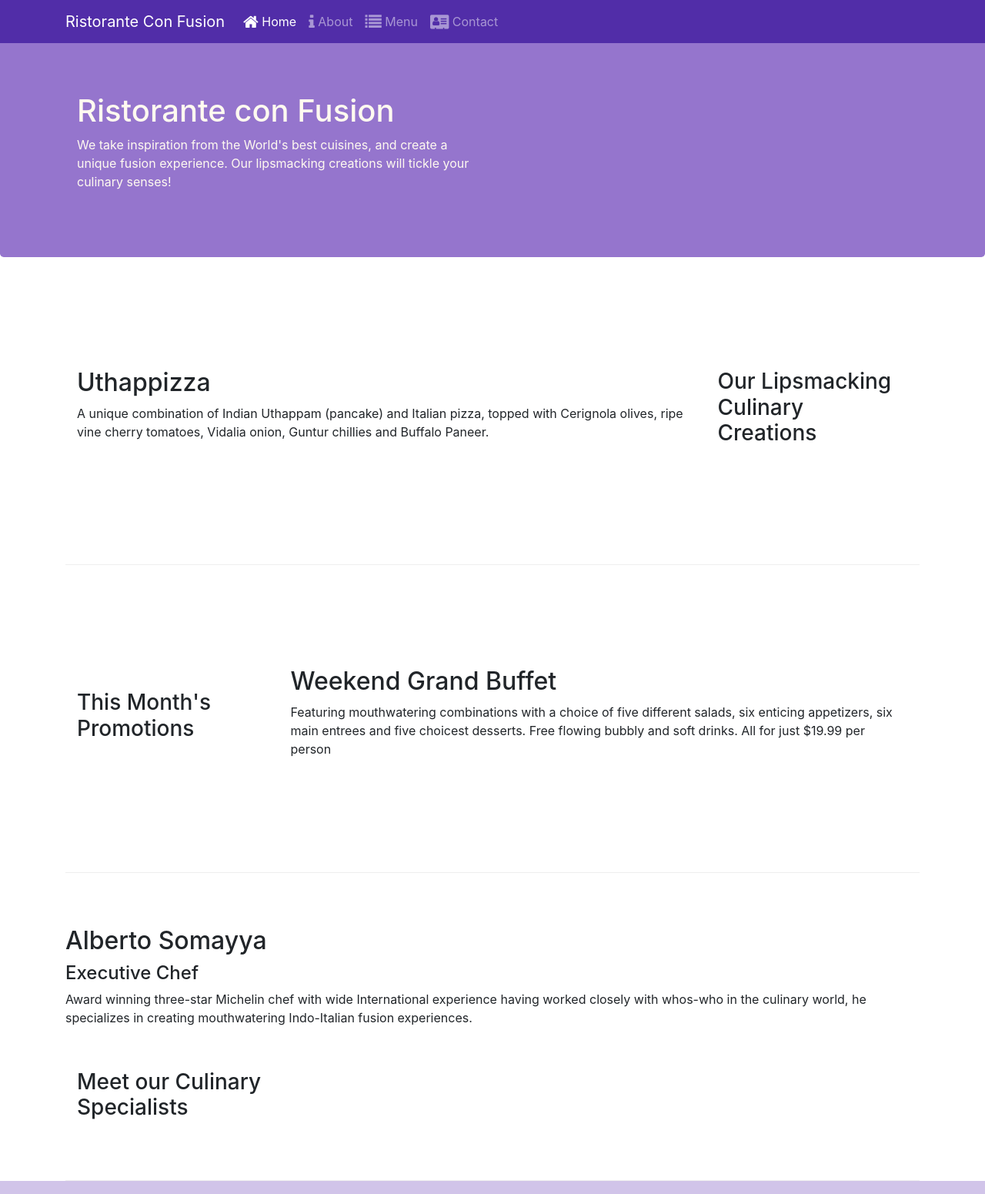
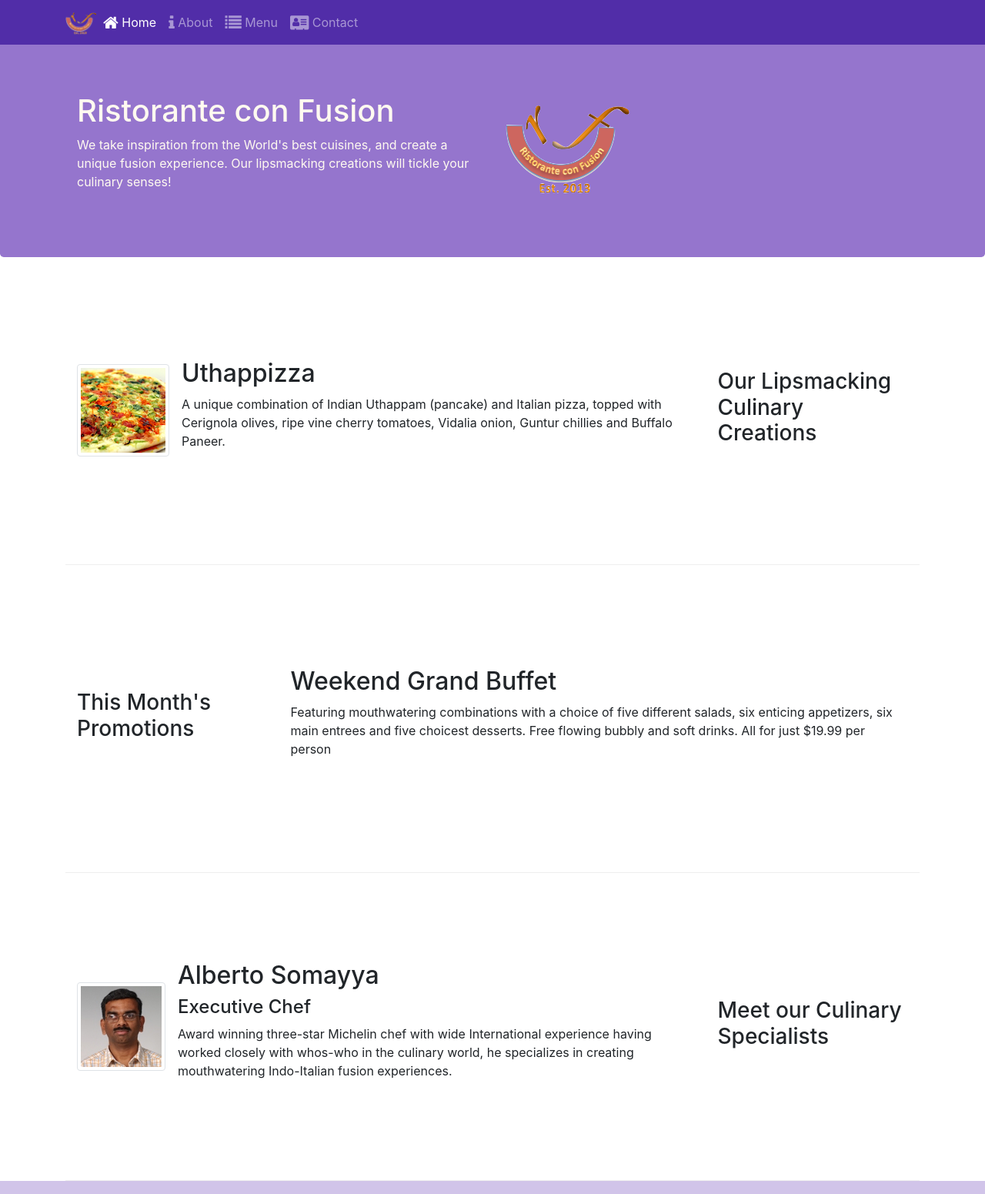
Before and after one commit to Mayankjain301001/Bootstrap-Project, a website: page Bootstrap4/conFusion/index.html in a window 1280 px wide. Shown: the top 1551 px of the page at 77% size. Drawn offline with nearby package versions, Linux system fonts and the light colour scheme.

Commit message:
Images & Media

```diff
--- a/Bootstrap4/conFusion/index.html
+++ b/Bootstrap4/conFusion/index.html
@@ -24,13 +24,13 @@
 			<span class="navbar-toggler-icon"></span>
 		</button>
 
-		<a class="navbar-brand ml-auto" href="#">Ristorante Con Fusion</a>
+		<a class="navbar-brand mr-auto" href="#"><img src="img/logo.png" height="30" width="41"></a>
 		<div class="collapse navbar-collapse" id="Navbar">
             <ul class="navbar-nav mr-auto"> <!-- mr-auto is right margin adjusting automatically  -->
 			<li class="nav-item active"><a class="nav-link" href="#"><span class="fa fa-home fa-lg"></span> Home</a></li>
 			<li class="nav-item"><a class="nav-link" href="./aboutus.html"><span class="fa fa-info fa-lg"></span> About</a></li>
 			<li class="nav-item"><a class="nav-link" href="#"><span class="fa fa-list fa-lg"></span> Menu</a></li>
-			<li class="nav-item"><a class="nav-link" href="#"><span class="fa fa-address-card fa-lg"></span> Contact</a></li>
+			<li class="nav-item"><a class="nav-link" href="./contactus.html"><span class="fa fa-address-card fa-lg"></span> Contact</a></li>
 		</ul>
 		</div>
 	</div>
@@ -43,7 +43,8 @@
                     <h1>Ristorante con Fusion</h1>
                     <p>We take inspiration from the World's best cuisines, and create a unique fusion experience. Our lipsmacking creations will tickle your culinary senses!</p>
                 </div>
-                <div class="col-12 col-sm">
+                <div class="col-12 col-sm align-self-center">
+                    <img src="img/logo.png" class="img-fluid">
                 </div>
             </div>
         </div>
@@ -55,8 +56,18 @@
                 <h3>Our Lipsmacking Culinary Creations</h3>
             </div>
             <div class="col-12 col-sm order-sm-first col-md">
-                <h2>Uthappizza</h2>
+            	<div class="media">
+
+                 <img class="d-flex mr-3 img-thumbnail align-self-center" src="img/uthappizza.png" alt="uthappizza">
+
+                 <div class="media-body">
+
+                <h2 class="mt-0">Uthappizza</h2>
                 <p class="d-none d-sm-block">A unique combination of Indian Uthappam (pancake) and Italian pizza, topped with Cerignola olives, ripe vine cherry tomatoes, Vidalia onion, Guntur chillies and Buffalo Paneer.</p>
+
+                 </div>
+
+            	</div>
             </div>
         </div>
 
@@ -74,11 +85,18 @@
         <div class="row row-content align-items-center">
             <div class="col-12 col-sm-4 order-sm-last col-md-3">
                 <h3>Meet our Culinary Specialists</h3>
-            </div class="col-12 col-sm order-sm-first col-md">
-            <div>
-                <h2>Alberto Somayya</h2>
+            </div>
+            <div class="col-12 col-sm order-sm-first col-md">
+            	<div class="media">
+            		<img class="d-flex mr-3 img-thumbnail align-self-center" src="img/alberto.png" alt="alberto">
+            	<div class="media-body">
+
+                <h2 class="mt-0">Alberto Somayya</h2>
                 <h4>Executive Chef</h4>
                 <p class="d-none d-sm-block">Award winning three-star Michelin chef with wide International experience having worked closely with whos-who in the culinary world, he specializes in creating mouthwatering Indo-Italian fusion experiences. </p>
+
+            	</div>
+                </div>
             </div>
         </div>
     </div>
@@ -92,7 +110,7 @@
                         <li><a href="#">Home</a></li>
                         <li><a href="./aboutus.html">About</a></li>
                         <li><a href="#">Menu</a></li>
-                        <li><a href="#">Contact</a></li>
+                        <li><a href="./contactus.html">Contact</a></li>
                     </ul>
                 </div>
                 <div class="col-7 col-sm-5">
```
Also changed, not shown: Bootstrap4/conFusion/aboutus.html (+5 -4 lines), Bootstrap4/conFusion/contactus.html (+5 -4 lines), Bootstrap4/conFusion/img/alberto.png (added), Bootstrap4/conFusion/img/buffet.png (added), Bootstrap4/conFusion/img/logo.png (added), Bootstrap4/conFusion/img/uthappizza.png (added), 1 other file.
